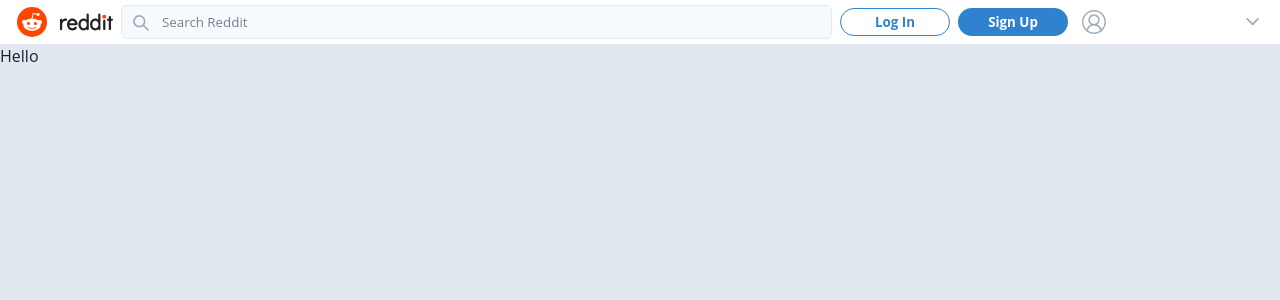
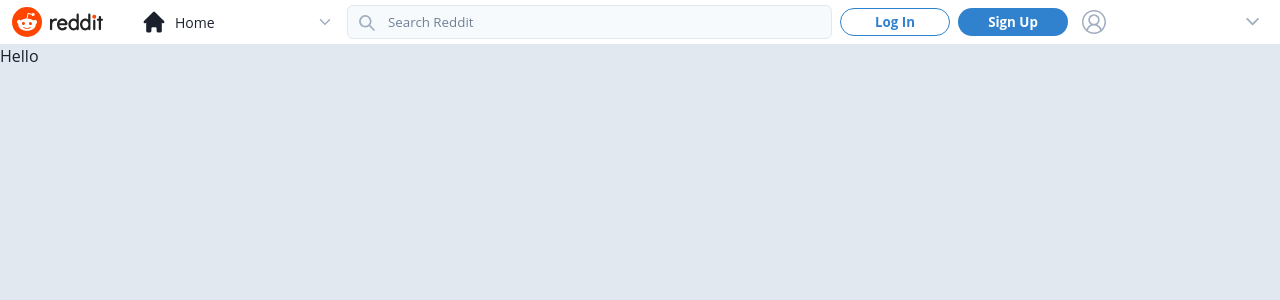
Before and after one commit to moussa32/reddit-clone-nextjs, a Next.js app: page / in a window 1280 px wide. Shown: the top 300 px of the page. Built offline with nearby package versions, Linux system fonts and the light colour scheme; no server answers.

Commit message:
fix: navbar icon size

```diff
--- a/src/components/Navbar/Navbar.tsx
+++ b/src/components/Navbar/Navbar.tsx
@@ -1,8 +1,8 @@
 import { Flex, Image as ChakraImg } from "@chakra-ui/react";
-import Image from "next/image";
 import React from "react";
 import { useAuthState } from "react-firebase-hooks/auth";
 import { auth } from "../../firebase/clientApp";
+import Directory from "./Directory/Directory";
 import RightContent from "./RightContent/RightContent";
 import SearchInput from "./SearchInput";
 
@@ -10,14 +10,13 @@ const Navbar: React.FC = () => {
   const [user, loading, error] = useAuthState(auth);
   return (
     <Flex bg="white" height="44px" padding="6px 12px">
-      <Flex align="center">
-        <Image src="/images/redditFace.svg" width={40} height={30} />
-        <ChakraImg src="/images/redditText.svg" height={46} display={{ base: "none", md: "unset" }} />
+      <Flex align="center" width={{ base: "40px", md: "auto" }} mr={{ base: 0, md: 2 }} cursor="pointer">
+        <ChakraImg src="/images/redditFace.svg" height="30px" />
+        <ChakraImg display={{ base: "none", md: "unset" }} src="/images/redditText.svg" height="46px" />
       </Flex>
+      <Directory />
       <SearchInput />
       <RightContent user={user} />
-      {/* <Directory />
-       */}
     </Flex>
   );
 };
```
